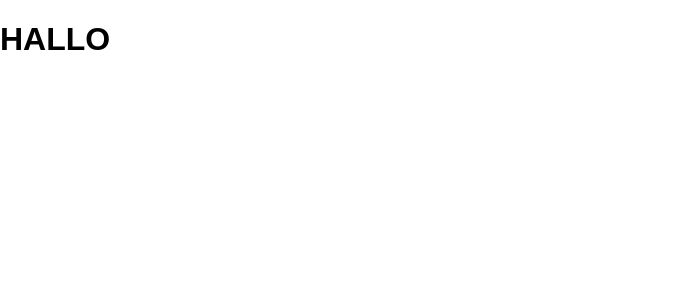
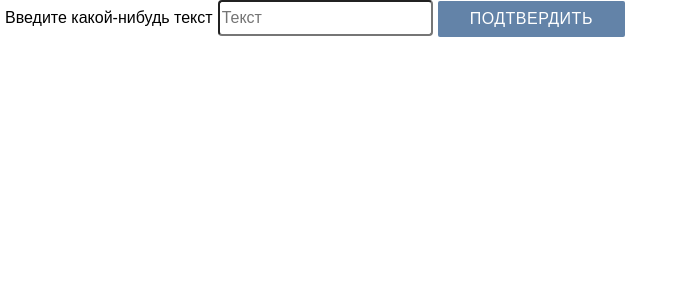
Before and after one commit to AlexanderNosyrev/Redux, a React (Create React App) app: page / in a window 1280 px wide. Shown: the top 300 px of the page, without its empty margins (0-686 px from the left). Built offline with nearby package versions, Linux system fonts and the light colour scheme.

Commit message:
task#8 Делаем выпадающий список на react-redux

```diff
--- a/src/App.css
+++ b/src/App.css
@@ -55,3 +55,41 @@ nav{
   from { transform: rotate(0deg); }
   to { transform: rotate(360deg); }
 }
+
+button{
+  border: none;
+  border-radius: 2px;
+  display: inline-block;
+  height: 36px;
+  line-height: 36px;
+  font-size: 16px;
+  outline: 0;
+  padding: 0 2rem;
+  text-transform: uppercase;
+  vertical-align: middle;
+  color: #fff;
+  background-color: #6383a8;
+  text-align: center;
+  letter-spacing: .5px;
+  transition: .2s ease-out;
+  cursor: pointer;
+  margin-left: 5px;
+}
+
+input{
+  height: 30px;
+  border-radius: 4px;
+  font-size: 16px;
+}
+
+span{
+  margin: 5px;
+  font-size: 16px;
+}
+
+.listContainer li{
+  border: 1px solid grey;
+  width: 900px;
+  border-radius: 4px;
+  margin: 4px 0 0 0;
+}
--- a/src/App.js
+++ b/src/App.js
@@ -1,13 +1,33 @@
 import React, { Component } from 'react';
+import {connect} from 'react-redux';
+import {DataInput} from './components/DataInput';
+import {ListElem} from './components/ListElem';
+import {setInputText} from './actions/InputActions';
 import './App.css';
 
 
 class App extends Component {
 	render() {
+		const {input, list, setInputText} = this.props;
+		console.log('Props: ', this.props);
 		return (
-			<h1>HALLO</h1>
+			<div>
+				<DataInput setInputText={setInputText}></DataInput>
+				<ListElem></ListElem>
+			</div>
 		);
 	}
 }
 
-export {App};
+const mapStateToProps = store => {
+	console.log('store: ',store);
+	return{
+		input: store.input,
+	}
+}
+
+const mapDispatchToProps = dispatch =>({
+	setInputText: text => dispatch(setInputText(text)),
+});
+
+export default connect(mapStateToProps, mapDispatchToProps)(App);
--- /dev/null
+++ b/src/actions/InputActions.js
@@ -0,0 +1,8 @@
+export const SET_INPUT_TEXT = 'SET_INPUT_TEXT';
+
+export function setInputText(text) {
+	return {
+		type: SET_INPUT_TEXT,
+		payload: text,
+	}
+}
--- /dev/null
+++ b/src/components/DataInput.js
@@ -0,0 +1,29 @@
+import React, { Component } from 'react';
+import PropTypes from 'prop-types';
+import {SET_INPUT_TEXT} from '../actions/InputActions';
+
+class DataInput extends Component {
+	onBtnClick = (e) => {
+		const input = document.querySelector('input');
+		const listContainer = document.querySelector('.listContainer');
+		const newLi = document.createElement('li');
+		let nameVal = input.value.trim();
+
+		(nameVal.length > 0) ? nameVal = (nameVal[0].toUpperCase() + nameVal.slice(1)) : nameVal = '-';
+		this.props.setInputText(nameVal);
+		newLi.innerHTML = nameVal;
+		listContainer.appendChild(newLi);
+		input.value = '';
+	}
+	render() {
+		return (
+			<div>
+				<span>Введите какой-нибудь текст</span>
+				<input type='text' placeholder='Текст'></input>
+				<button onClick={this.onBtnClick}>Подтвердить</button>
+			</div>
+		);
+	}
+}
+
+export {DataInput};
--- /dev/null
+++ b/src/components/ListElem.js
@@ -0,0 +1,15 @@
+import React, { Component } from 'react';
+import PropTypes from 'prop-types'
+
+
+class ListElem extends Component {
+	render() {
+		return (
+			<div>
+				<ul className='listContainer' />
+			</div>
+		);
+	}
+}
+
+export {ListElem};
--- /dev/null
+++ b/src/reducers/index.js
@@ -0,0 +1,8 @@
+import { combineReducers } from 'redux';
+import { listReducer } from './list';
+import { inputReducer } from './input';
+
+export const rootReducer = combineReducers({
+	list: listReducer,
+	input: inputReducer,
+})
--- /dev/null
+++ b/src/reducers/input.js
@@ -0,0 +1,15 @@
+import {SET_INPUT_TEXT} from '../actions/InputActions';
+
+export const initialState = {
+	inputText: '',
+}
+
+export function inputReducer(state = initialState, action){
+	switch(action.type){
+		case SET_INPUT_TEXT:
+		return{...state, inputText: action.payload}
+
+	default:
+		return state
+	}
+}
--- /dev/null
+++ b/src/reducers/list.js
@@ -0,0 +1,7 @@
+export const initialState = {
+	listText: 'какойтотекст',
+}
+
+export function listReducer(state = initialState){
+	return state;
+}
--- /dev/null
+++ b/src/store/configureStore.js
@@ -0,0 +1,6 @@
+import { createStore, applyMiddleware } from 'redux';
+import {rootReducer} from '../reducers';
+import thunk from 'redux-thunk';
+import logger from 'redux-logger';
+
+export const store = createStore(rootReducer, applyMiddleware(thunk, logger));
```
Also changed, not shown: src/index.js (+7 -5 lines).
